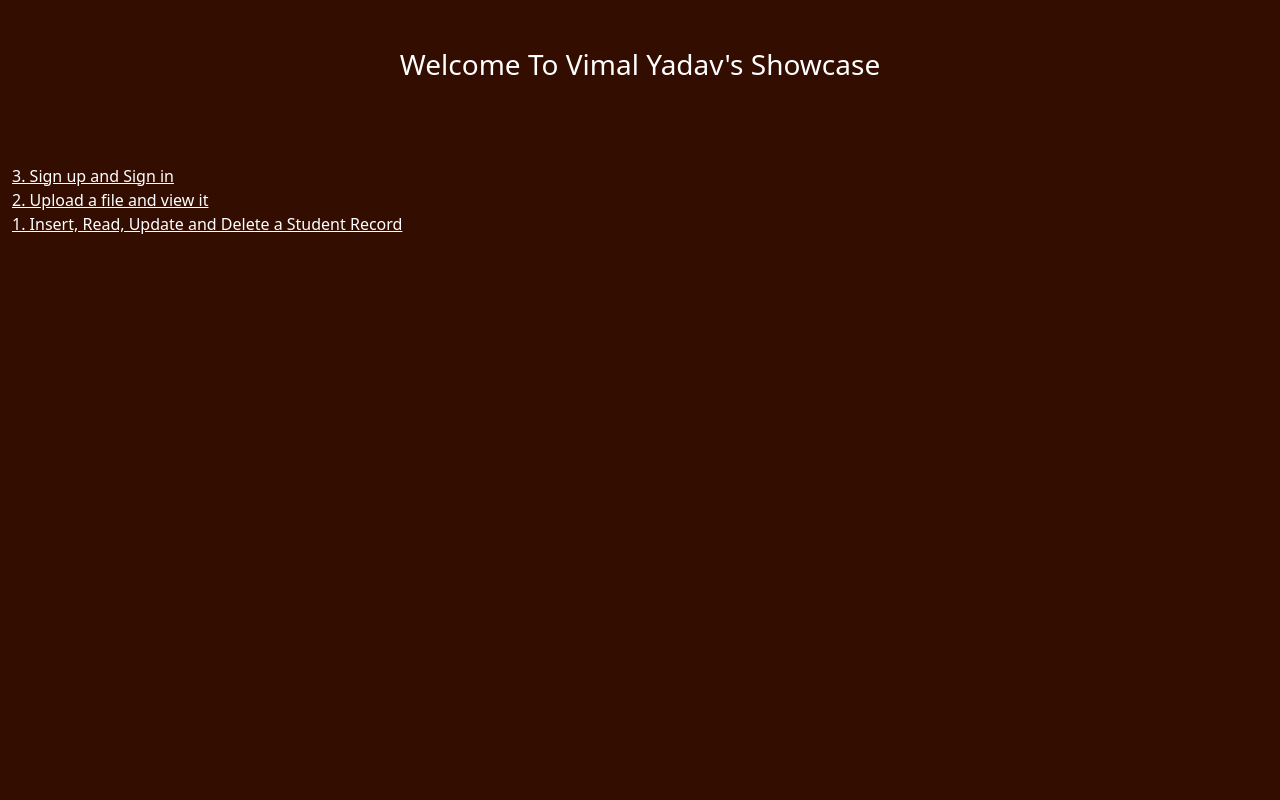
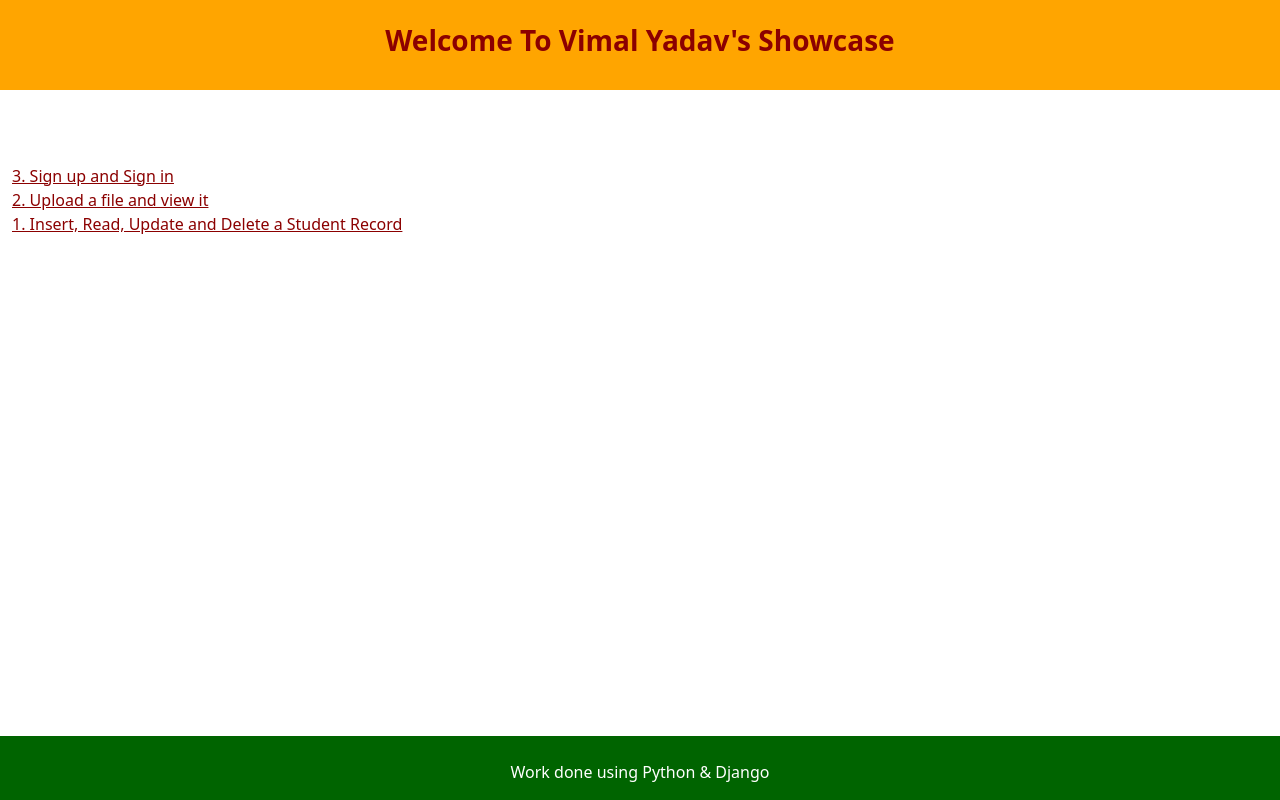
Before and after one commit to UltimateVimal/MyShowcase, a Django app: page /schome in a window 1280 px wide. Run offline with Django 3.2, Linux system fonts and the light colour scheme.

Commit message:
updated home page look

```diff
--- a/Templates/crud/crud_home.html
+++ b/Templates/crud/crud_home.html
@@ -25,7 +25,7 @@
     <div style="margin-top: 150px;">&nbsp;</div>
     <div class="row justify-content-around text-center text-white mt-5">
         <div class="col-sm-12 text-center">
-            <a href="/schome" class="btn" style="background-color: #330d00; color: white;">goto showcase home</a>
+            <a href="/schome" class="btn" style="background-color:darkgreen; color: white;">goto showcase home</a>
         </div>
     </div>
 </section>
--- a/Templates/sc/sc_base.html
+++ b/Templates/sc/sc_base.html
@@ -8,7 +8,7 @@
 
     <!-- Bootstrap CSS -->
     <link href="https://cdn.jsdelivr.net/npm/bootstrap@5.1.3/dist/css/bootstrap.min.css" rel="stylesheet" integrity="sha384-1BmE4kWBq78iYhFldvKuhfTAU6auU8tT94WrHftjDbrCEXSU1oBoqyl2QvZ6jIW3" crossorigin="anonymous">
-     <link rel="stylesheet" href="{% static 'css/sc/sc_base.css' %}">
+    <link rel="stylesheet" href="{% static 'css/sc/sc_base.css' %}">
     <title>{% block title %}{% endblock title %}</title>
   </head>
   <body>
@@ -18,6 +18,6 @@
 
     <!-- Option 1: Bootstrap Bundle with Popper -->
     <script src="https://cdn.jsdelivr.net/npm/bootstrap@5.1.3/dist/js/bootstrap.bundle.min.js" integrity="sha384-ka7Sk0Gln4gmtz2MlQnikT1wXgYsOg+OMhuP+IlRH9sENBO0LRn5q+8nbTov4+1p" crossorigin="anonymous"></script>
-    {% block myscript%}{% endblock myscript%}
+    {% block myscript %}{% endblock myscript %}
   </body>
 </html>
--- a/Templates/sc/sc_home.html
+++ b/Templates/sc/sc_home.html
@@ -3,17 +3,19 @@
 {% block content %}
 {% load static %}
 <section class="container-fluid">
-    <div class="row justify-content-around text-center text-white mt-5">
+    <div class="row justify-content-around text-center" style="background-color:orange;">
         <div class="col-sm-12">
-            <h3>Welcome To Vimal Yadav's Showcase</h3>
+            <br>
+            <h3 style="color: darkred;"> <strong>Welcome To Vimal Yadav's Showcase</strong></h3>
+            <br>
         </div>
     </div>
     <div style="margin-top: 50px;">&nbsp;</div>
     <div class="row justify-content-around">
         <div class="col-sm-4">
-            <div> <a href="sls/slshome" style="color: white;">3. Sign up and Sign in</a></div>
-            <div> <a href="sfu/sfuhome" style="color: white;">2. Upload a file and view it</a></div>
-            <div> <a href="crud/crudhome" style="color: white;">1. Insert, Read, Update and Delete a Student Record</a></div>
+            <div> <a href="sls/slshome" class="aColour">3. Sign up and Sign in</a></div>
+            <div> <a href="sfu/sfuhome" class="aColour">2. Upload a file and view it</a></div>
+            <div> <a href="crud/crudhome" class="aColour">1. Insert, Read, Update and Delete a Student Record</a></div>
         </div>
         <div class="col-sm-4">
             <a href="/schome" style="color: white;"></a>
@@ -22,5 +24,8 @@
             <a href="/schome" style="color: white;"></a>
         </div>
     </div>
+    <div class="footer">
+        <p><br>Work done using Python & Django</p>
+      </div>
 </section>
 {% endblock content %}
--- a/Templates/sfu/sfu_home.html
+++ b/Templates/sfu/sfu_home.html
@@ -28,7 +28,7 @@
     <div style="margin-top: 110px;">&nbsp;</div>
     <div class="row justify-content-around text-center text-white mt-5">
         <div class="col-sm-12 text-center">
-            <a href="/schome" class="btn" style="background-color: #330d00; color: white;">goto showcase home</a>
+            <a href="/schome" class="btn" style="background-color:darkgreen; color:white;">goto showcase home</a>
         </div>
     </div>
 </section>
--- a/Templates/sls/sls_home.html
+++ b/Templates/sls/sls_home.html
@@ -21,7 +21,7 @@
     <div style="margin-top: 150px;">&nbsp;</div>
     <div class="row justify-content-around text-center text-white mt-5">
         <div class="col-sm-12 text-center">
-            <a href="/schome" class="btn" style="background-color: #330d00; color: white;">goto showcase home</a>
+            <a href="/schome" class="btn" style="background-color:darkgreen; color: white;">goto showcase home</a>
         </div>
     </div>
 </section>
--- a/static/css/sc/sc_base.css
+++ b/static/css/sc/sc_base.css
@@ -1,3 +1,16 @@
 body{
-    background-color:#330d00;
+    background-color:white;
+
 }
+.aColour{
+    color:darkred;
+}
+.footer {
+    position: fixed;
+    left: 0;
+    bottom: 0;
+    width: 100%;
+    background-color:darkgreen;
+    color: white;
+    text-align: center;
+  }
```
